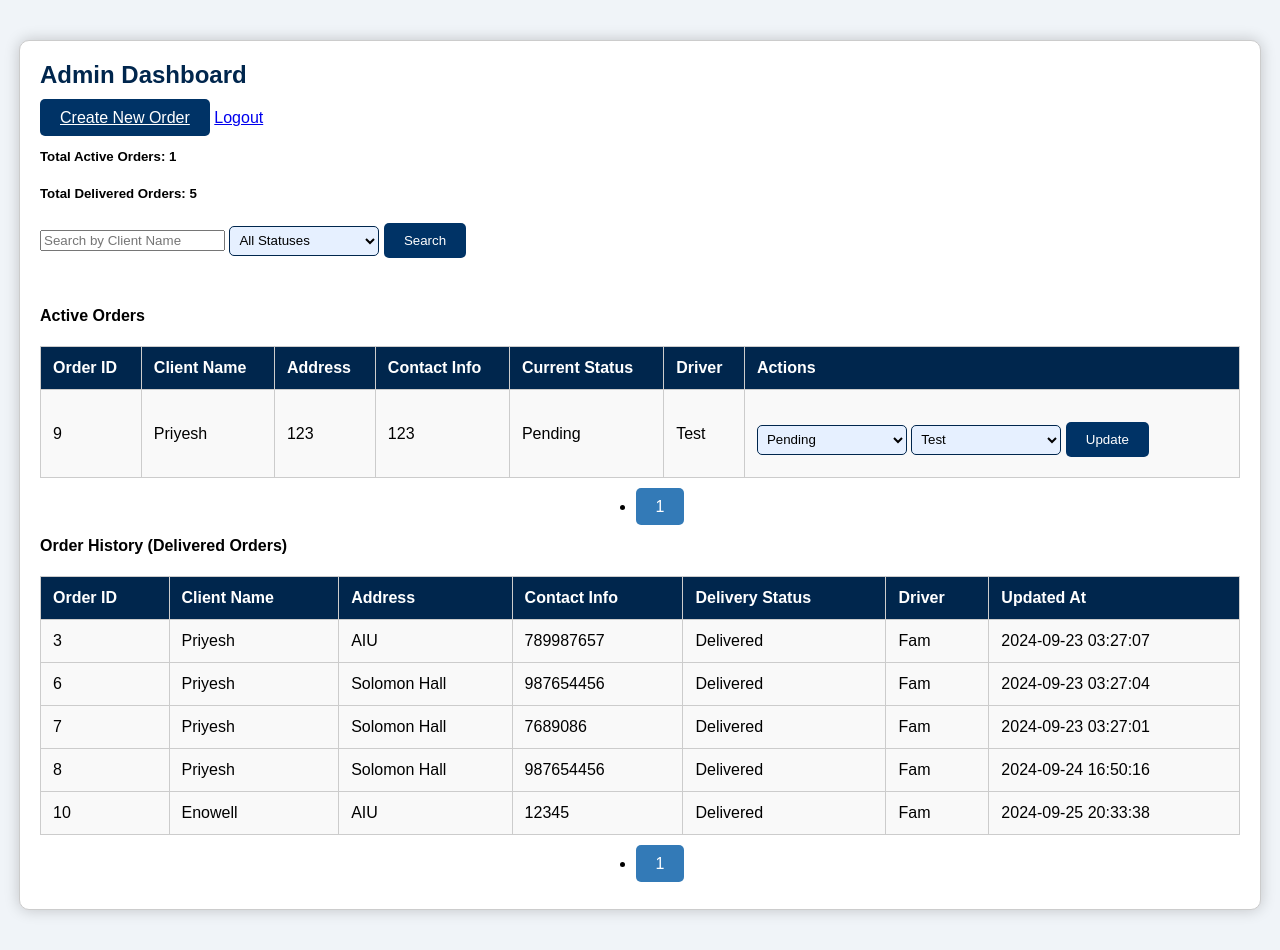
After one commit to priyesh1512/Rindra-Delivery-Web-App-, a PHP site: page /admin_dashboard2.php in a window 1280 px wide. The commit adds this page. Run offline with PHP 8.4, Linux system fonts and the light colour scheme; data comes from the database, SQL or seed files in the repository.

Commit message:
Additional Functionalities

```diff
--- /dev/null
+++ b/admin_dashboard2.php
@@ -0,0 +1,238 @@
+<?php
+session_start();
+require 'config.php';  // Include database connection
+
+// Variables for pagination
+$perPage = 10;
+$page_active = $_GET['page_active'] ?? 1;
+$start_active = ($page_active - 1) * $perPage;
+
+$page_history = $_GET['page_history'] ?? 1;
+$start_history = ($page_history - 1) * $perPage;
+
+// Variables for search and filter
+$search = $_GET['search'] ?? '';
+$filter_status = $_GET['filter_status'] ?? '';
+$client_name = $_GET['client_name'] ?? '';
+
+// Base query for active orders
+$query_active = "SELECT o.* FROM orders o INNER JOIN users u ON o.client_id = u.id WHERE o.status != 'delivered'";
+$params_active = [];
+
+// Modify query based on client name search
+if (!empty($client_name)) {
+    $query_active .= " AND u.name = :client_name";
+    $params_active[':client_name'] = $client_name;
+}
+
+// Modify query based on status filter
+if (!empty($filter_status)) {
+    $query_active .= " AND o.status = :status";
+    $params_active[':status'] = $filter_status;
+}
+
+// Count total active orders for pagination
+$query_count = "SELECT COUNT(*) FROM orders o INNER JOIN users u ON o.client_id = u.id WHERE o.status != 'delivered'";
+$params_count = [];
+
+if (!empty($client_name)) {
+    $query_count .= " AND u.name = :client_name";
+    $params_count[':client_name'] = $client_name;
+}
+
+if (!empty($filter_status)) {
+    $query_count .= " AND o.status = :status";
+    $params_count[':status'] = $filter_status;
+}
+
+$stmt_count = $pdo->prepare($query_count);
+$stmt_count->execute($params_count);
+$total_active_orders = $stmt_count->fetchColumn();
+
+// Apply pagination limit to the active orders query
+$query_active .= " LIMIT :start, :perPage";
+$stmt_active_paginated = $pdo->prepare($query_active);
+
+// Bind parameters for pagination separately
+$stmt_active_paginated->bindParam(':start', $start_active);
+$stmt_active_paginated->bindParam(':perPage', $perPage);
+
+// Bind dynamic parameters
+if (!empty($params_active)) {
+    foreach ($params_active as $key => $value) {
+        if (strpos($query_active, $key) !== false) {
+            $stmt_active_paginated->bindParam($key, $value);
+        }
+    }
+}
+
+$stmt_active_paginated->execute();
+$active_orders = $stmt_active_paginated->fetchAll(PDO::FETCH_ASSOC);
+
+// Fetch order history (delivered orders)
+$query_history = "SELECT * FROM orders WHERE status = 'delivered' LIMIT :start, :perPage";
+$stmt_history = $pdo->prepare($query_history);
+$stmt_history->bindParam(':start', $start_history);
+$stmt_history->bindParam(':perPage', $perPage);
+$stmt_history->execute();
+$order_history = $stmt_history->fetchAll(PDO::FETCH_ASSOC);
+
+// Fetch users (clients)
+$users = $pdo->query("SELECT id, name FROM users WHERE role = 'client'")->fetchAll(PDO::FETCH_KEY_PAIR);
+
+// Fetch drivers
+$drivers = $pdo->query("SELECT id, driver_name FROM drivers")->fetchAll(PDO::FETCH_KEY_PAIR);
+
+// Calculate total delivered orders
+$stmt_delivered_count = $pdo->prepare("SELECT COUNT(*) FROM orders WHERE status = 'delivered'");
+$stmt_delivered_count->execute();
+$total_delivered_orders = $stmt_delivered_count->fetchColumn();
+
+// Handle order status and driver assignment update
+if ($_SERVER['REQUEST_METHOD'] === 'POST') {
+    $order_id = $_POST['order_id'];
+    $new_status = $_POST['status'];
+    $driver_id = $_POST['driver_id'];
+
+    // Validate status
+    if (in_array($new_status, ['pending', 'picked_up', 'delivered'])) {
+        // Update the order status and driver ID based on the order ID
+        $stmt_update = $pdo->prepare("UPDATE orders SET status = :status, driver_id = :driver_id, updated_at = NOW() WHERE id = :order_id");
+        $stmt_update->bindParam(':status', $new_status);
+        $stmt_update->bindParam(':driver_id', $driver_id);
+        $stmt_update->bindParam(':order_id', $order_id);
+        $stmt_update->execute();
+    }
+
+    header("Location: admin_dashboard2.php");
+    exit;
+}
+
+// Calculate total pages for pagination
+$totalPagesActive = ceil($total_active_orders / $perPage);
+$totalPagesHistory = ceil($pdo->query("SELECT COUNT(*) FROM orders WHERE status = 'delivered'")->fetchColumn() / $perPage);
+?>
+
+<!DOCTYPE html>
+<html lang="en">
+<head>
+    <meta charset="UTF-8">
+    <meta name="viewport" content="width=device-width, initial-scale= 1.0">
+    <link rel="stylesheet" href="style.css">
+    <title>Admin Dashboard</title>
+</head>
+<body>
+<div class="container">
+    <h2>Admin Dashboard</h2>
+    <a href="create_order.php" class="btn btn-primary mb-3">Create New Order</a>
+    <a href="logout.php" class="btn btn-custom float-right">Logout</a>
+    <section class="order-stats mb-4">
+        <h5>Total Active Orders: <?= $total_active_orders; ?></h5>
+        <h5>Total Delivered Orders: <?= $total_delivered_orders; ?></h5>
+    </section>
+    <!-- Search and Filter Form -->
+    <form method="GET" action="admin_dashboard2.php" class="form-inline mb-3">
+        <input type="text" name="client_name" class="form-control mr-2" placeholder="Search by Client Name" value="<?= htmlspecialchars($client_name); ?>">
+        <select name="filter_status" class="form-control mr-2">
+            <option value="">All Statuses</option>
+            <option value="pending" <?= $filter_status === 'pending' ? 'selected' : ''; ?>>Pending</option>
+            <option value="picked_up" <?= $filter_status === 'picked_up' ? 'selected' : ''; ?>>Picked Up</option>
+            <option value="delivered" <?= $filter_status === 'delivered' ? 'selected' : ''; ?>>Delivered</option>
+        </select>
+        <button type="submit" class="btn btn-primary">Search</button>
+    </form>
+    <!-- Active Orders Table -->
+    <h4>Active Orders</h4>
+    <table class="table table-bordered">
+        <thead>
+            <tr>
+                <th>Order ID</th>
+                <th>Client Name</th>
+                <th>Address</th>
+                <th>Contact Info</th>
+                <th>Current Status</th>
+                <th>Driver</th>
+                <th>Actions</th>
+            </tr>
+        </thead>
+        <tbody>
+            <?php foreach ($active_orders as $order): ?>
+                <tr>
+                    <td><?= $order['id']; ?></td>
+                    <td><?= $users[$order['client_id']] ?? 'Unknown'; ?></td>
+                    <td><?= $order['address']; ?></td>
+                    <td><?= $order['contact_info']; ?></td>
+                    <td><?= ucfirst($order['status']); ?></td>
+                    <td><?= isset($drivers[$order['driver_id']]) ? $drivers[$order['driver_id']] : 'Not Assigned'; ?></td>
+                    <td>
+                        <form method="POST" action="" style="display:inline;">
+                            <input type="hidden" name="order_id" value="<?= $order['id']; ?>">
+                            <select name="status" class="form-control" required>
+                                <option value="pending" <?= $order['status'] === 'pending' ? 'selected' : ''; ?>>Pending</option>
+                                <option value="picked_up" <?= $order['status'] === 'picked_up' ? 'selected' : ''; ?>>Picked Up</option>
+                                <option value="delivered" <?= $order['status'] === 'delivered' ? 'selected' : ''; ?>>Delivered</option>
+                            </select>
+                            <select name="driver_id" class="form-control mt-2" required>
+                                <option value="">Select Driver</option>
+                                <?php foreach ($drivers as $id => $name): ?>
+                                    <option value="<?= $id; ?>" <?= $order['driver_id'] == $id ? 'selected' : ''; ?>><?= $name; ?></option>
+                                <?php endforeach; ?>
+                            </select>
+                            <button type="submit" class="btn btn-primary mt-2">Update</button>
+                        </form>
+                    </td>
+                </tr>
+            <?php endforeach; ?>
+        </tbody>
+    </table>
+    <!-- Pagination for Active Orders -->
+<nav>
+    <ul class="pagination pagination-horizontal">
+        <?php for ($i = 1; $i <= $totalPagesActive; $i++): ?>
+            <li class="page-item <?= $i == $page_active ? 'active' : ''; ?>">
+                <a class="page-link" href="?page_active=<?= $i; ?>&client_name=<?= $client_name; ?>&filter_status=<?= $filter_status; ?>"><?= $i; ?></a>
+            </li>
+        <?php endfor; ?>
+    </ul>
+</nav>
+    <!-- Order History Table -->
+    <h4 class="mt-5">Order History (Delivered Orders)</h4>
+    <table class="table table-bordered">
+        <thead>
+            <tr>
+                <th>Order ID</th>
+                <th>Client Name</th>
+ <th>Address</th>
+                <th>Contact Info</th>
+                <th>Delivery Status</th>
+                <th>Driver</th>
+                <th>Updated At</th>
+            </tr>
+        </thead>
+        <tbody>
+            <?php foreach ($order_history as $order): ?>
+                <tr>
+                    <td><?= $order['id']; ?></td>
+                    <td><?= $users[$order['client_id']] ?? 'Unknown'; ?></td>
+                    <td><?= $order['address']; ?></td>
+                    <td><?= $order['contact_info']; ?></td>
+                    <td><?= ucfirst($order['status']); ?></td>
+                    <td><?= isset($drivers[$order['driver_id']]) ? $drivers[$order['driver_id']] : 'Not Assigned'; ?></td>
+                    <td><?= $order['updated_at']; ?></td>
+                </tr>
+            <?php endforeach; ?>
+        </tbody>
+    </table>
+    <!-- Pagination for Order History -->
+<nav>
+    <ul class="pagination pagination-horizontal">
+        <?php for ($i = 1; $i <= $totalPagesHistory; $i++): ?>
+            <li class="page-item <?= $i == $page_history ? 'active' : ''; ?>">
+                <a class="page-link" href="?page_history=<?= $i; ?>&client_name=<?= $client_name; ?>"><?= $i; ?></a>
+            </li>
+        <?php endfor; ?>
+    </ul>
+</nav>
+</div>
+</body>
+</html>
--- a/login.php
+++ b/login.php
@@ -22,7 +22,7 @@ if ($_SERVER['REQUEST_METHOD'] === 'POST') {
 
             // Redirect based on user role
             if ($_SESSION['role'] === 'admin') {
-                header('Location: admin_dashboard.php');
+                header('Location: admin_dashboard2.php');
             } elseif ($_SESSION['role'] === 'driver') {
                 header('Location: driver_dashboard.php');
             } else {
--- a/style.css
+++ b/style.css
@@ -182,3 +182,30 @@ button[type="submit"]:hover {
 .admin-dashboard .btn:hover {
     background-color: #001f3f; /* Darker blue on hover */
 }
+.pagination-horizontal {
+    display: flex;
+    justify-content: center;
+    align-items: center;
+}
+
+.pagination-horizontal .page-item {
+    margin: 0 10px;
+}
+
+.pagination-horizontal .page-link {
+    padding: 10px 20px;
+    border: none;
+    border-radius: 5px;
+    background-color: #f0f0f0;
+    color: #333;
+    text-decoration: none;
+}
+
+.pagination-horizontal .page-link:hover {
+    background-color: #ccc;
+}
+
+.pagination-horizontal .page-item.active .page-link {
+    background-color: #337ab7;
+    color: #fff;
+}
```
Also changed, not shown: admin_dashboard.php (deleted, +0 -123 lines).
